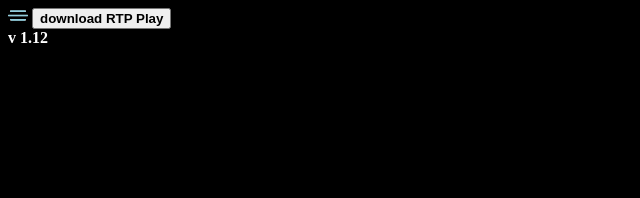
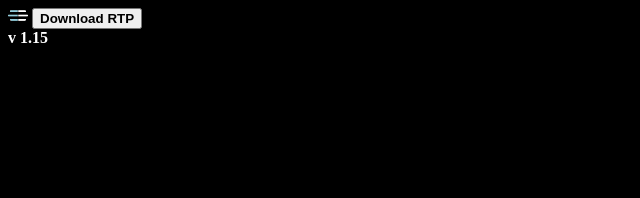
Before and after one commit to rtpplay/recursos.github.io, a Jekyll site: the page files/popup.html, which Jekyll copies as it is, in a window 1280 px wide. Shown: the top 198 px of the page, without its empty margins (0-640 px from the left). Built offline with Jekyll 4.4.1, drawn with Linux system fonts in a browser that asks for light colours; some of the changed lines change nothing that is shown.

Commit message:
Add files via upload

```diff
--- a/files/popup.html
+++ b/files/popup.html
@@ -10,17 +10,18 @@
    display: inline-block;
 }
 </style>
-  </head>
+<!-- "recursos.pt@gmail.com 2021-04-08 créditos: @cisnemania" -->
+</head>
   <body>
   <div style="white-space: nowrap;">
   <div class="inline-block">
 	<img src = icon.png width=20 height=15></img>
   </div>
   <div class="inline-block">
-    <button id="RTP_button" style="white-space: nowrap;"><b>download RTP Play</b></button>
+     <button id="RTP_button" style="white-space: nowrap;"><b>Download RTP</b></button>
     <script src="rtp.js"></script>
 	</div>
-	<div><b>v 1.12</b></div>
+	<div><b>v 1.15</b></div>
   </div>
   </body>
 </html>
--- a/files/rtp.js
+++ b/files/rtp.js
@@ -1,6 +1,5 @@
 /*
-2021-04-02
-v 1.12 lida com "{hls : atob( decodeURIComponent("
+v 1.15 algoritmo - créditos: @cisnemania
 */
 // region {popup}
 let activeTabUrl;
@@ -59,70 +58,33 @@
             vurl: "",
             name: "",
           };
-          const style1 = "streaming-ondemand";
-          const style2 = "ondemand-streaming";
+          videoName = getVName(docBody);
+          docBody = docBody.replace(/\s+/g, '');
           // which case?
-          if (docBody.indexOf("{hls : decodeURIComponent(") > 0) {
-            resp = prepURLandName("decodeURIComponent");
-          } else if (docBody.indexOf("{hls : atob(decodeURIComponent(") > 0) {
-            resp = prepURLandName("atob( decodeURIComponent)");
-          } else if (docBody.indexOf("{hls : atob( decodeURIComponent(") > 0) {
-            resp = prepURLandName("atob( decodeURIComponent)");
-          } else if (docBody.indexOf('"contentUrl":') > 0) {
-            resp = prepURLandName("contentUrl");
-          } else if (docBody.indexOf('content_type : "audio",') > 0) {
-            resp = prepURLandName(".mp3");
+          if(docBody.indexOf('"contentUrl":') > 0) {
+            videoUrl = prepURLandName("contentUrl");
+          } else if (docBody.indexOf('content_type:"audio",') > 0) {
+            videoUrl = prepURLandName(".mp3");
           } else if (docBody.indexOf('.m3u8') > 0) {
-            resp = prepURLandName(".mp4");
+            videoUrl = prepURLandName(".mp4");
           } else {
             console.error("nem um nem outro?");
             // check new RTP Play strategies:
           }
+          resp = {
+            vurl: videoUrl,
+            name: videoName,
+          };
           return resp;
           //
           // extract URL and name from page body
           function prepURLandName(mediaType) {
             let trueVideoUrl = "";
             let preVideoUrl = "";
+            const style1 = "streaming";
+            const style2 = "streaming-arquivo";
             switch (mediaType) {
-              case "decodeURIComponent":
-                fromIndex = docBody.indexOf("[", docBody.indexOf("{hls : decodeURIComponent("));
-                toIndex = docBody.indexOf("]", fromIndex) + 1;
-                preVideoUrl = docBody.substring(fromIndex + 1, toIndex - 1);
-                preVideoUrl = decodeURIComponent(eval('[' + preVideoUrl + ']').join(""))
-                preVideoUrl = preVideoUrl.replace("/master.m3u8", "");
-                // amend mediaType:
-                mediaType = ".mp4"
-                break;
-              case "atob(decodeURIComponent)":
-                fromIndex = docBody.indexOf("[", docBody.indexOf("{hls : atob(decodeURIComponent("));
-                toIndex = docBody.indexOf("]", fromIndex) + 1;
-                preVideoUrl = docBody.substring(fromIndex + 1, toIndex - 1);
-                preVideoUrl = atob(decodeURIComponent(eval('[' + preVideoUrl + ']').join("")));
-                preVideoUrl = preVideoUrl.replace("/master.m3u8", "");
-                // amend mediaType:
-                mediaType = ".mp4"
-                break;
-              case "atob( decodeURIComponent)":
-                fromIndex = docBody.indexOf("[", docBody.indexOf("{hls : atob( decodeURIComponent("));
-                toIndex = docBody.indexOf("]", fromIndex) + 1;
-                preVideoUrl = docBody.substring(fromIndex + 1, toIndex - 1);
-                preVideoUrl = atob(decodeURIComponent(eval('[' + preVideoUrl + ']').join("")));
-                preVideoUrl = preVideoUrl.replace("/master.m3u8", "");
-                // amend mediaType:
-                mediaType = ".mp4"
-                break;
-              case ".mp4":
-                // Syntax: str.lastIndexOf(searchValue[, fromIndex])
-                fromIndex = docBody.indexOf("/master.m3u8");
-                backToIndex = docBody.lastIndexOf("https://", fromIndex)
-                preVideoUrl = docBody.substring(backToIndex, fromIndex);
-                // preVideoUrl = "https:" + docBody.split(token).pop().split(".m3u8")[0];
-                // https://streaming-ondemand.rtp.pt/nas2.share/h264/512x384/p6657/p6657_1_202012201253232792/master [.m3u8]
-                // que quero transformar em:
-                // https://ondemand.rtp.pt/nas2.share/h264/512x384/p6657/p6657_1_202012201253232792.mp4
-                break;
-              case "contentUrl":
+               case "contentUrl":
                 fromIndex = docBody.indexOf("_videoprv.mp4", docBody.indexOf("contentUrl"))
                 backToIndex = docBody.lastIndexOf("https://", fromIndex)
                 preVideoUrl = docBody.substring(backToIndex, fromIndex);
@@ -138,10 +100,13 @@
             }
             // alguma limpeza
             preVideoUrl = preVideoUrl.replace("preview/", "")
-            preVideoUrl = preVideoUrl.replace("cdn-ondemand", style1)
+            preVideoUrl = preVideoUrl.replace("cdn", style1)
             preVideoUrl = preVideoUrl.replace(style1, style2); // se ".mp3" é inócuo
             trueVideoUrl = preVideoUrl + mediaType;
-            preTitle = docBody.match('(?<=<meta itemprop="name" content=)(.*)(?=>)');
+            return trueVideoUrl;
+          }
+          function getVName(body) {
+            preTitle = body.match('(?<=<meta itemprop="name" content=)(.*)(?=>)');
             /*
             content_type : "video", COULD ALSO BE: content_type : "audio",
             content_title : "Glumpers",
@@ -149,20 +114,18 @@
             content_date: "2020-12-29"
             content_img :
             */
-            let contentTitle = docBody.match('(?<=content_title : ")(.*)(?=",)');
-            let contentEpisode = docBody.match('(?<=content_episode : ")(.*)(?=",)');
+            let contentTitle = body.match('(?<=content_title : ")(.*)(?=",)');
+            let contentEpisode = body.match('(?<=content_episode : ")(.*)(?=",)');
             let prefix = ""
             if (contentEpisode[0] != "") {
               prefix = `EP${contentEpisode[0]}-`;
             }
             let contentDate = docBody.match('(?<=content_date: ")(.*)(?=",)');
-            let videoName = `${prefix}${contentTitle[0]}-${contentDate[0]}`;
-            videoName = videoName.replace(":", "-");
+            let vName = `${prefix}${contentTitle[0]}-${contentDate[0]}`;
+            viName = vName.replace(":", "-");
             // vamos livrar-nos de coisas más dentro do "name":
-            videoName = videoName.replace(/[&\/\\#,+()$~%.'":*?<>{}]/g, '') + mediaType; //".mp4";
-            resp.vurl = trueVideoUrl;
-            resp.name = videoName;
-            return resp;
+            vName = vName.replace(/[&\/\\#,+()$~%.'":*?<>{}]/g, '') + ".mp4";
+            return vName;
           }
         }
       }
```
Also changed, not shown: files/icon.png, files/manifest.json.
